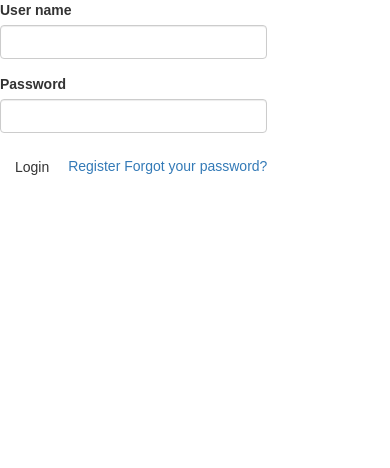
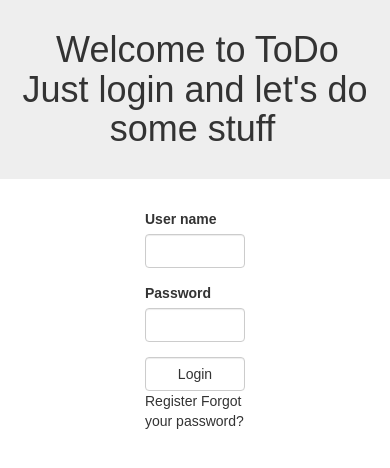
Before and after one commit to Jokerwolf/todolist, a PHP site: page /login.html in a window 390 px wide. Shown: the top 468 px of the page. Run offline with PHP 8.4, Linux system fonts and the light colour scheme.

Commit message:
login page css, all lists page

```diff
--- a/assets/css/theme.css
+++ b/assets/css/theme.css
@@ -14,6 +14,12 @@ header * {
     display: inline;
     vertical-align: middle;
     margin: 0 5px;
+}
+
+a,
+a:hover {
+    text-decoration: none;
+    color: inherit;
 }
 
 ul {
@@ -59,7 +65,7 @@ li * {
     vertical-align: middle;
 }
 
-.btn {
+.btn.transparent {
     background: transparent;
     border: #ffffff solid;
 }
@@ -97,9 +103,3 @@ span.crossed-out {
     opacity: 1;
     transform: scale(1);
 }
-
-.centered {
-    display: inline-block;
-    vertical-align: middle;
-    float: none;
-}
--- a/index.html
+++ b/index.html
@@ -4,7 +4,7 @@
 	<meta charset="UTF-8">
 	<meta name="viewport" content="width=device-width, initial-scale=1">
 
-	<title>To-do List</title>
+	<title>ToDo</title>
 
     <link rel="stylesheet" type="text/css" href="assets/plugins/bootstrap/css/bootstrap.css">
 	<link rel="stylesheet" type="text/css" href="assets/css/theme.css">
@@ -15,7 +15,7 @@
 <header class="container-fluid">
     <div class="row form-inline">
         <h1>Todo List</h1>
-        <button id="addItem" class="btn glyphicon glyphicon-plus"></button>
+        <button id="addItem" class="btn transparent glyphicon glyphicon-plus"></button>
     </div>
 </header>
 
@@ -33,7 +33,7 @@
     </label>
     <span class="item-text col-xs-10"></span>
     <input type="text" class="item-edit col-xs-10 hidden">
-    <button class="item-delete col-xs-1 btn glyphicon glyphicon-remove"></button>
+    <button class="item-delete col-xs-1 btn transparent glyphicon glyphicon-remove"></button>
 </li>
 
 <script src="assets/js/model.js"></script>
--- a/login.html
+++ b/login.html
@@ -2,12 +2,15 @@
 <html>
 <head>
     <title>Welcome to ToDo</title>
-
     <link rel="stylesheet" type="text/css" href="assets/plugins/bootstrap/css/bootstrap.css">
     <link rel="stylesheet" type="text/css" href="assets/css/theme.css">
 </head>
 <body>
-    <form action="/login.php" method="post" class="centered">
+    <header class="jumbotron">
+        <h1>Welcome to ToDo <br />Just login and let's do some stuff</h1>
+    </header>
+    <div class="container col-xs-4 col-xs-offset-4">
+        <form action="/login.php" method="post" class="form-signin">
             <div class="form-group">
                 <label for="username">User name</label>
                 <input id="username" type="text" class="form-control">
@@ -18,10 +21,13 @@
                 <input id="password" type="password" class="form-control">
             </div>
 
-        <input type="submit" value="Login" class="btn btn-default">
+            <input type="submit" value="Login" class="btn btn-default form-control">
+
+            <div class="form-group">
                 <a href="/register.php">Register</a>
                 <a href="/restore.php">Forgot your password?</a>
-
+            </div>
         </form>
+    </div>
 </body>
 </html>
```
Also changed, not shown: lists.html (added, +29 -0 lines). Lines whose indentation alone changed are shown as unchanged.
